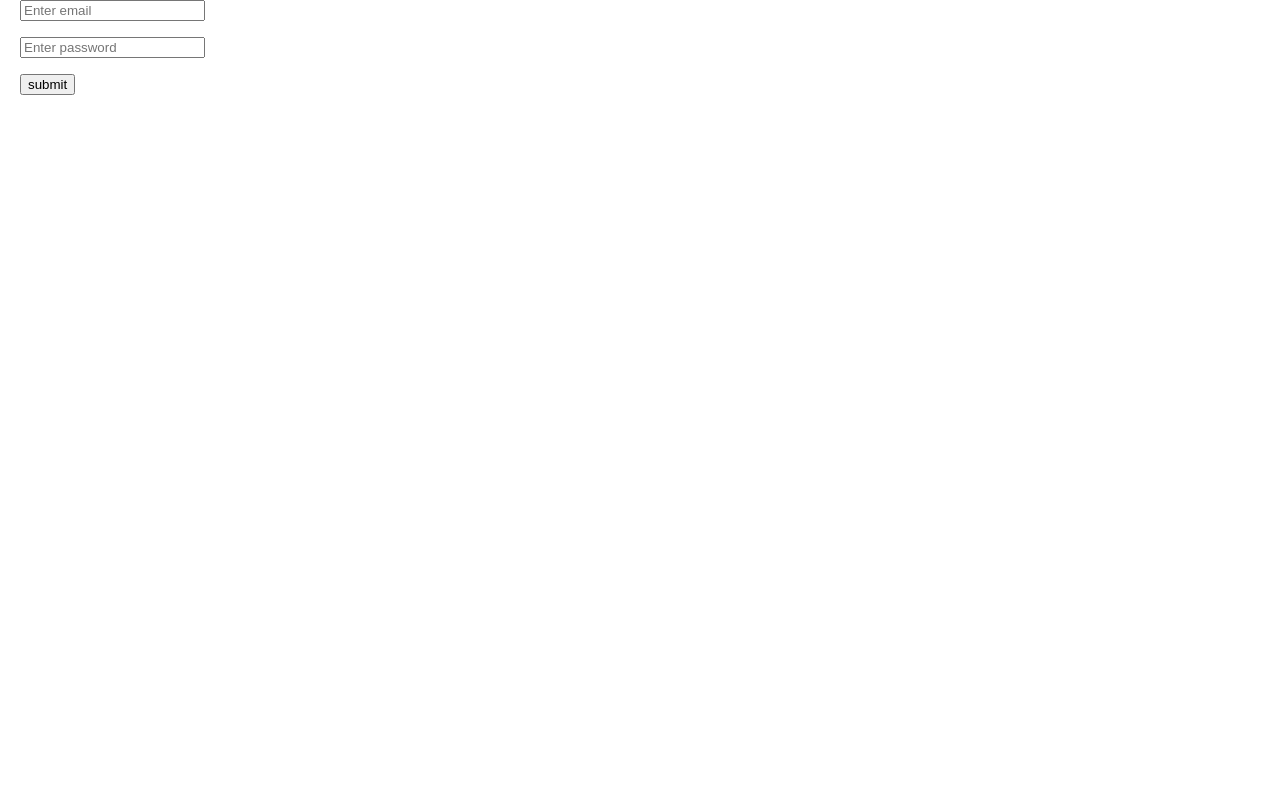
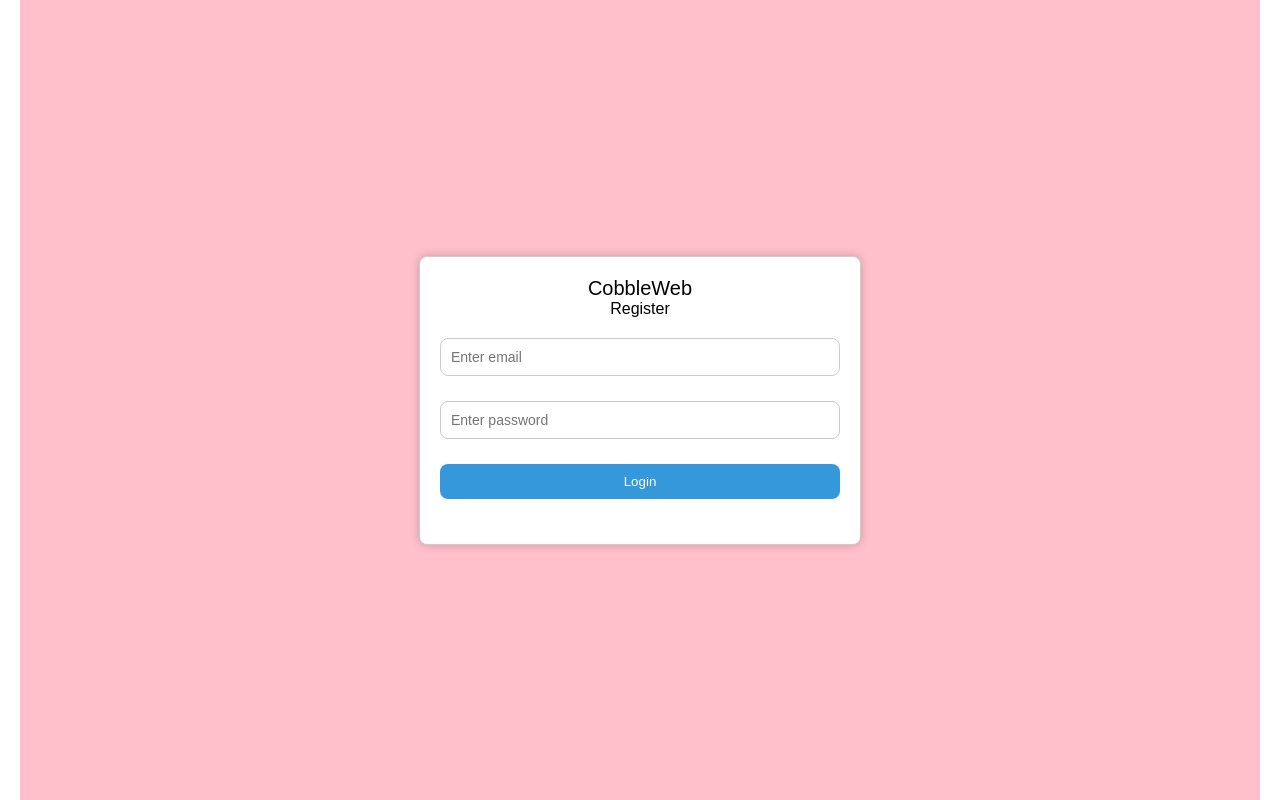
Before and after one commit to johnkegz/cobbleweb-api, a Next.js app in the folder front-end/: page /login in a window 1280 px wide. Built offline with nearby package versions, Linux system fonts and the light colour scheme.

Commit message:
login form

```diff
--- a/front-end/src/app/Components/SignIn.tsx
+++ b/front-end/src/app/Components/SignIn.tsx
@@ -3,9 +3,10 @@
 import { AppDispatch } from "@/redux/store";
 import { useDispatch } from "react-redux";
 import { useForm, SubmitHandler } from "react-hook-form";
-import { DevTool } from "@hookform/devtools";
 import { loginUser } from "@/api/login";
 import { useRouter } from "next/navigation";
+import Notification from "./Notification";
+import { useState } from "react";
 
 type Inputs = {
   firstName: string;
@@ -25,21 +26,36 @@ const SignIn = () => {
   } = useForm<Inputs>();
   const dispatch = useDispatch<AppDispatch>();
   const router = useRouter();
+  const [successMessage, setSuccessMessage] = useState({
+        type: '',
+        message: ''
+    });
   const onSubmit: SubmitHandler<Inputs> = async (data) => {
     const response = await dispatch(loginUser(data));
     if (response?.payload?.access_token) {
-      alert("Success");
+      setSuccessMessage({
+        type: 'success',
+        message: 'Registration success'
+    })
       router.push("/profile");
     }
     if (response.payload.statusCode === 401) {
-      alert("error");
+      setSuccessMessage({
+        type: 'error',
+        message: 'Unauthorized'
+    })
     }
   };
-  return (
-    <div>
+  return (<div className='container'>
+      <div className='form-container'>
+        <div className='logo-position'>CobbleWeb</div>
+        <div className='page-text'>Register</div>
+        <div className='form-section'>
       <form onSubmit={handleSubmit(onSubmit)} method="POST" noValidate>
+        <div className='form-field'>
         <input
           type="email"
+          className='input-field'
           placeholder="Enter email"
           {...register("email", {
             required: "Email is required.",
@@ -49,8 +65,12 @@ const SignIn = () => {
             },
           })}
         />
+
         <p>{errors.email?.message}</p>
+        </div>
+        <div className='form-field'>
         <input
+            className='input-field'
           placeholder="Enter password"
           {...register("password", {
             required: {
@@ -60,9 +80,14 @@ const SignIn = () => {
           })}
         />
         <p>{errors.password?.message}</p>
-        <button type="submit">submit</button>
+        </div>
+        <div className='form-field'>
+        <button type="submit">Login</button>
+        </div>
       </form>
-      <DevTool control={control} />
+      </div>
+      </div>
+      <Notification messageToShow={successMessage} />
     </div>
   );
 };
```
